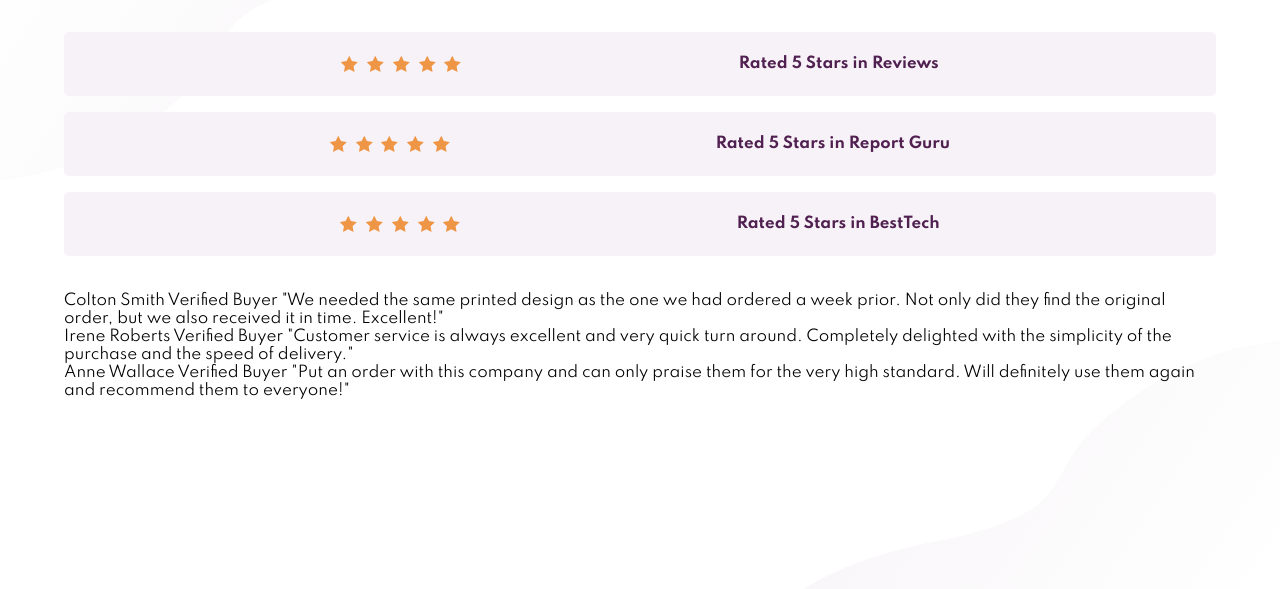
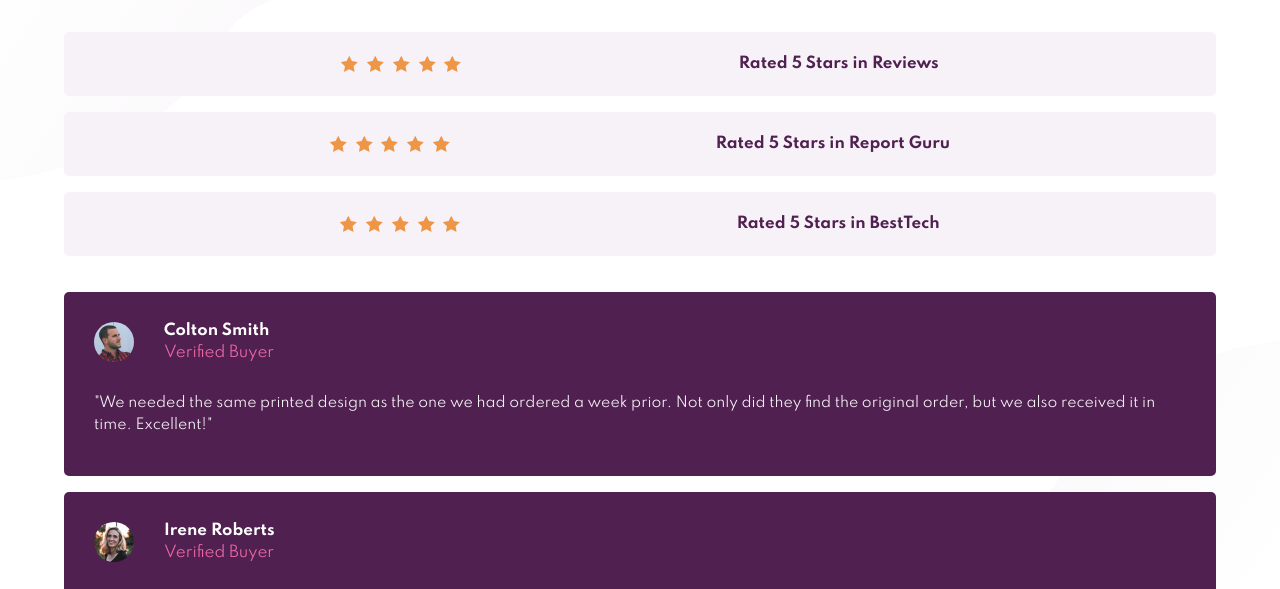
Before and after one commit to vNawar/social-proof-section-master, a plain HTML site: page index.html in a window 1280 px wide. Shown: the part 177-766 px from the top of the page. Drawn offline with Linux system fonts and the light colour scheme.

Commit message:
Finish reviews section

```diff
--- a/css/styles.css
+++ b/css/styles.css
@@ -43,7 +43,7 @@ h1 {
 }
 
 p {
-  color: var(--dark-grayish-magenta, hsl(300, 43%, 22%));
+  color: var(--dark-grayish-magenta, hsl(300, 24%, 96%));
 }
 
 .attribution {
@@ -91,3 +91,37 @@ p {
   width: 120px;
   height: 16px;
 }
+
+.review-box {
+  background-color: var(--very-dark-magenta);
+  border-radius: 5px;
+  margin-bottom: 16px;
+  padding: 30px 30px 10px;
+}
+
+.review-avatar {
+  border-radius: 50%;
+  width: 40px;
+  float: left;
+  margin-right: 30px;
+}
+
+h2 {
+  color: var(--white, white);
+  margin: 0;
+  font-size: 15px;
+  margin-bottom: 4px;
+}
+
+.verified {
+  color: var(--soft-pink, hsl(333, 80%, 67%));
+  margin: 0;
+  font-size: 15px;
+}
+
+.review {
+  color: var(--light-grayish-magenta, hsl(300, 24%, 96%));
+  font-size: 14px;
+  margin: 30px 0;
+  line-height: 22px;
+}
--- a/index.html
+++ b/index.html
@@ -74,17 +74,32 @@
           </div>
           <!-- Reviews -->
           <div class="flexbox row3">
-            <div class="flex-item1">
-              Colton Smith Verified Buyer "We needed the same printed design as the one we had ordered a week prior. Not
-              only did they find the original order, but we also received it in time. Excellent!"
+            <div class="review-box flex-item1">
+              <img class="review-avatar" src="images/image-colton.jpg" alt="colton" />
+              <h2>Colton Smith</h2>
+              <p class="verified">Verified Buyer</p>
+              <p class="review">
+                "We needed the same printed design as the one we had ordered a week prior. Not only did they find the
+                original order, but we also received it in time. Excellent!"
+              </p>
             </div>
-            <div class="flex-item2">
-              Irene Roberts Verified Buyer "Customer service is always excellent and very quick turn around. Completely
-              delighted with the simplicity of the purchase and the speed of delivery."
+            <div class="review-box flex-item2">
+              <img class="review-avatar" src="images/image-Irene.jpg" alt="Irene" />
+              <h2>Irene Roberts</h2>
+              <p class="verified">Verified Buyer</p>
+              <p class="review">
+                "Customer service is always excellent and very quick turn around. Completely delighted with the
+                simplicity of the purchase and the speed of delivery."
+              </p>
             </div>
-            <div class="flex-item3">
-              Anne Wallace Verified Buyer "Put an order with this company and can only praise them for the very high
-              standard. Will definitely use them again and recommend them to everyone!"
+            <div class="review-box flex-item3">
+              <img class="review-avatar" src="images/image-Anne.jpg" alt="Anne" />
+              <h2>Anne Wallace</h2>
+              <p class="verified">Verified Buyer</p>
+              <p class="review">
+                "Put an order with this company and can only praise them for the very high standard. Will definitely use
+                them again and recommend them to everyone!"
+              </p>
             </div>
           </div>
         </div>
```
